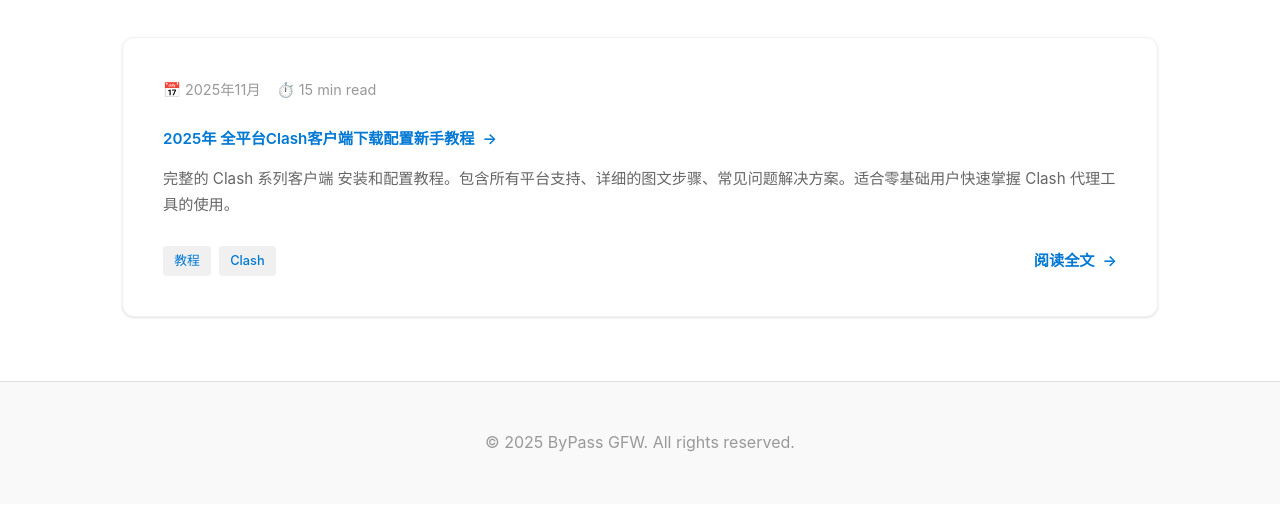
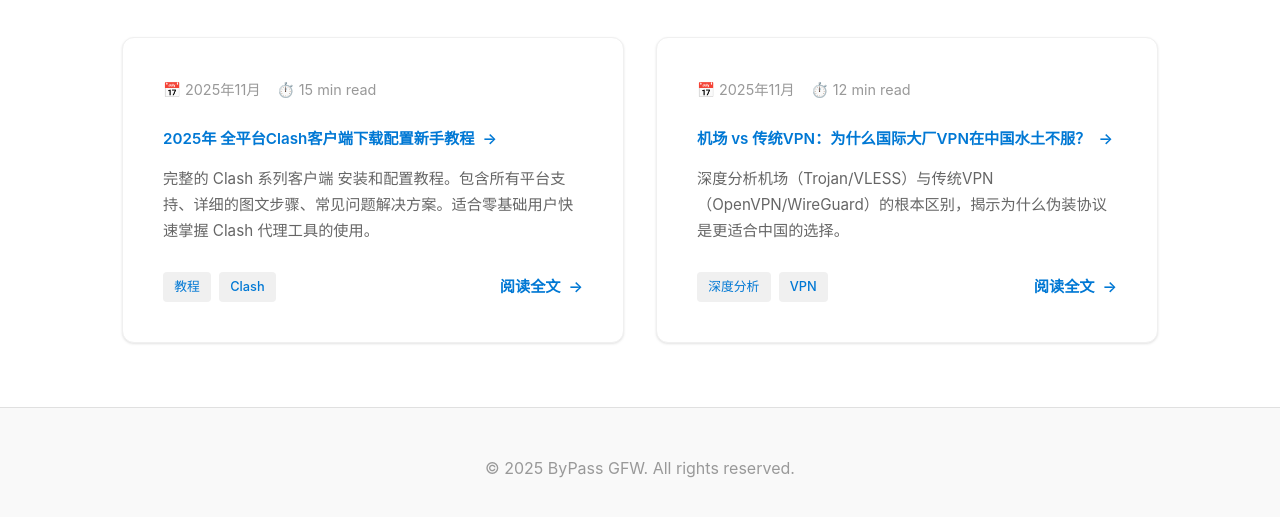
Before and after one commit to FrostwyrmKnight/bypassGFW, a plain HTML site: page index.html in a window 1280 px wide. Shown: the part 373-890 px from the top of the page. Drawn offline with nearby package versions, Linux system fonts and the light colour scheme.

Commit message:
Update index.html

```diff
--- a/index.html
+++ b/index.html
@@ -124,7 +124,7 @@
             line-height: 1.4;
         }
 
-        /* --- 【已添加】修复标题链接样式 --- */
+        /* --- 修复标题链接样式 --- */
         .post-card h2 a {
             color: inherit; /* 继承 h2 的 #0078d4 颜色 */
             text-decoration: none; /* 去掉下划线 */
@@ -200,6 +200,7 @@
             <h2 class="section-title">📚 最新文章</h2>
 
             <div class="posts-grid">
+
                 <article class="post-card">
                     <div class="post-meta">
                         <span>📅 2025年11月</span>
@@ -220,7 +221,29 @@
                         <a href="/bypassGFW/articles/clash-tutorial/">阅读全文</a>
                     </div>
                 </article>
-            </div>
+
+                <article class="post-card">
+                    <div class="post-meta">
+                        <span>📅 2025年11月</span>
+                        <span>⏱️ 12 min read</span>
+                    </div>
+
+                    <h2>
+                        <a href="/bypassGFW/articles/vs/index.html">机场 vs 传统VPN：为什么国际大厂VPN在中国水土不服？</a>
+                    </h2>
+
+                    <p>深度分析机场（Trojan/VLESS）与传统VPN（OpenVPN/WireGuard）的根本区别，揭示为什么伪装协议是更适合中国的选择。</p>
+
+                    <div class="post-footer">
+                        <div style="display: flex; gap: 0.5rem;">
+                            <span style="display: inline-block; background: #f0f0f0; color: #0078d4; padding: 0.3rem 0.7rem; border-radius: 4px; font-size: 0.8rem; font-weight: 500;">深度分析</span>
+                            <span style="display: inline-block; background: #f0f0f0; color: #0078d4; padding: 0.3rem 0.7rem; border-radius: 4px; font-size: 0.8rem; font-weight: 500;">VPN</span>
+                        </div>
+                        <a href="/bypassGFW/articles/vs/index.html">阅读全文</a>
+                    </div>
+                </article>
+
+                </div>
         </section>
     </main>
 
```
